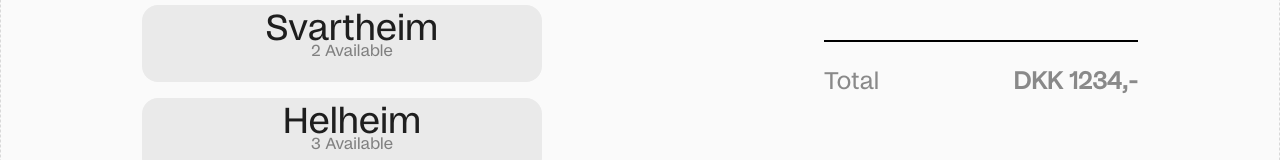
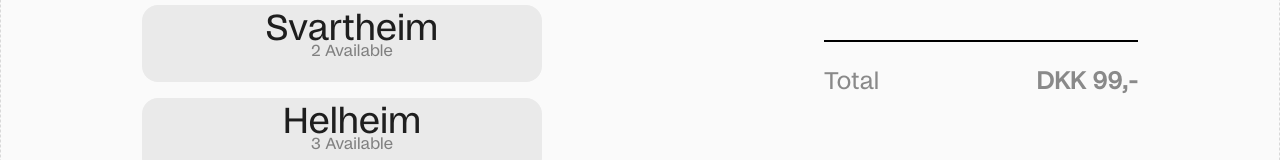
Before and after one commit to ozolinala/fooFestApp-forked, a Next.js app: page /CheckoutTest in a window 1280 px wide. Both pictures are taken after a click on the button "Next". Shown: the part 342-502 px from the top of the page. Built offline with nearby package versions, Linux system fonts and the light colour scheme.

Commit message:
total price

```diff
--- a/components/Booking.js
+++ b/components/Booking.js
@@ -1,5 +1,6 @@
 import styles from "@/styles/Booking.module.css";
 import React from "react";
+import { useState, useEffect } from "react";
 import BookingItem from "@/components/BookingItem";
 import { v4 as uuidv4 } from "uuid";
 
@@ -11,9 +12,18 @@ export default function Booking(props) {
     { type: "Green Camping", price: 249, id: 4 },
   ]; */
 
+  const [total, setTotal] = useState(99);
+
   const items = [...props.products, { name: "Booking Fee", type: "Fee", price: 99, id: uuidv4() }];
 
-  /* {items.map((item)=>{return <BookingItem />})} */
+  useEffect(() => {
+    setTotal(99);
+    props.products.forEach((product) => {
+      if (product.price) {
+        setTotal((old) => (old += product.price));
+      }
+    });
+  }, [props.products]);
 
   return (
     <div className={styles.Booking}>
@@ -25,7 +35,7 @@ export default function Booking(props) {
       <p>
         <span>Total</span>
         <span>
-          <strong>DKK 1234,-</strong>
+          <strong>DKK {total},-</strong>
         </span>
       </p>
     </div>
```
